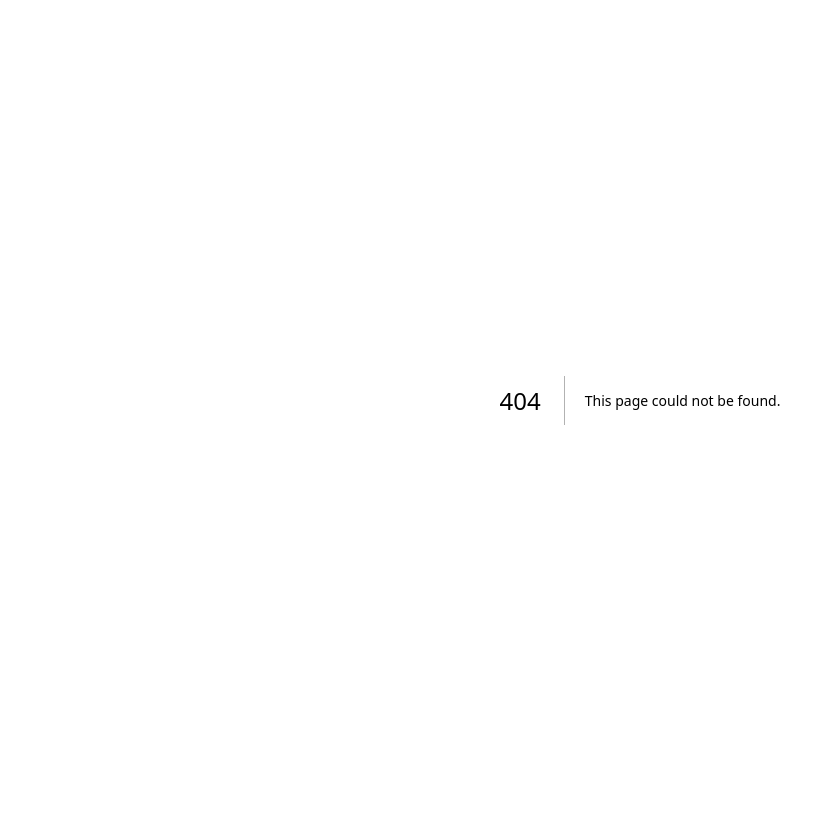
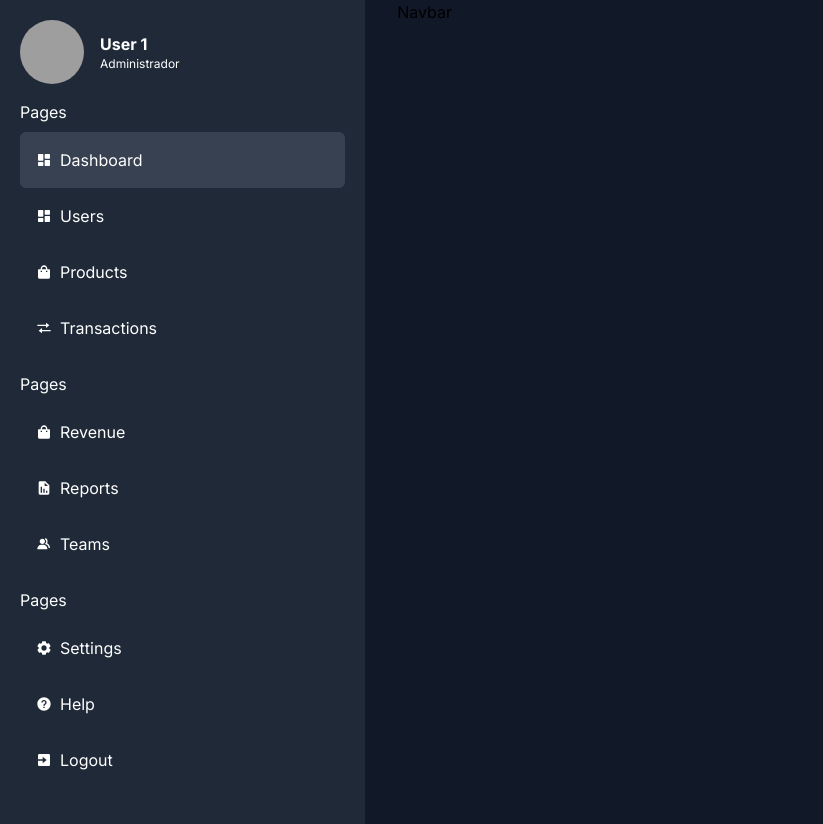
Before and after one commit to leandrNvs/dashboard, a Next.js app: page /dashboard in a window 1280 px wide. Before the commit this address had no page. Shown: the whole page, without its empty margins (0-823 px from the left). Before the commit the page ends 800 px from the top, so only its background shows below. Built offline with nearby package versions, Linux system fonts and the light colour scheme; grey boxes are pictures that could not be loaded.

Commit message:
dashboard's sidebar done

```diff
--- /dev/null
+++ b/src/app/dashboard/page.tsx
@@ -0,0 +1,13 @@
+import Navbar from "@/components/dashboard/navbar";
+import Sidebar from "@/components/dashboard/sidebar";
+
+export default function Page() {
+  return (
+    <section className="min-h-screen bg-gray-900 flex gap-8">
+      <Sidebar />
+      <div className="flex-grow-[10]">
+        <Navbar />
+      </div>
+    </section>
+  );
+}
--- /dev/null
+++ b/src/components/dashboard/listlink/index.tsx
@@ -0,0 +1,25 @@
+"use client";
+
+import { usePathname } from "next/navigation";
+import Link from "next/link";
+
+interface IListLink {
+  href: string;
+  text: string;
+  Icon: any;
+}
+
+export default function ListLink({ href, text, Icon }: IListLink) {
+  const style = usePathname() === href ? "bg-gray-700" : null;
+
+  return (
+    <li>
+      <Link
+        href={href}
+        className={`${style} flex items-center gap-2 p-4 hover:bg-gray-700 rounded-md`}
+      >
+        {Icon} {text}
+      </Link>
+    </li>
+  );
+}
--- /dev/null
+++ b/src/components/dashboard/navbar/index.tsx
@@ -0,0 +1,3 @@
+export default function Navbar() {
+  return <h1>Navbar</h1>;
+}
--- /dev/null
+++ b/src/components/dashboard/sidebar/index.tsx
@@ -0,0 +1,76 @@
+import IChildren from "@/interfaces/children";
+import Image from "next/image";
+import {
+  BiSolidCog,
+  BiSolidDashboard,
+  BiSolidExit,
+  BiSolidGroup,
+  BiSolidHelpCircle,
+  BiSolidReport,
+  BiSolidShoppingBag,
+  BiTransfer,
+} from "react-icons/bi";
+import ListLink from "../listlink";
+
+interface ISidebarSection extends IChildren {
+  title: string;
+}
+
+const SidebarSection = ({ title, children }: ISidebarSection) => {
+  return (
+    <div className="my-4 text-white">
+      <h3>{title}</h3>
+      <ul className="pt-2">{children}</ul>
+    </div>
+  );
+};
+
+export default function Sidebar() {
+  return (
+    <aside className="flex-grow-[2] bg-gray-800 p-5">
+      <div className="flex items-center gap-4 text-white">
+        <img
+          src="https://images.pexels.com/photos/2007647/pexels-photo-2007647.jpeg?auto=compress&cs=tinysrgb&w=1260&h=750&dpr=1"
+          alt=""
+          className="rounded-full h-16 w-16"
+        />
+        <div className="flex flex-col">
+          <h2 className="font-bold">User 1</h2>
+          <span className="text-xs">Administrador</span>
+        </div>
+      </div>
+      <SidebarSection title="Pages">
+        <ListLink
+          href="/dashboard"
+          text="Dashboard"
+          Icon={<BiSolidDashboard />}
+        />
+        <ListLink href="/users" text="Users" Icon={<BiSolidDashboard />} />
+        <ListLink
+          href="/products"
+          text="Products"
+          Icon={<BiSolidShoppingBag />}
+        />
+        <ListLink
+          href="/transactions"
+          text="Transactions"
+          Icon={<BiTransfer />}
+        />
+      </SidebarSection>
+      <SidebarSection title="Pages">
+        <ListLink
+          href="/revenue"
+          text="Revenue"
+          Icon={<BiSolidShoppingBag />}
+        />
+        <ListLink href="/reports" text="Reports" Icon={<BiSolidReport />} />
+        <ListLink href="/teams" text="Teams" Icon={<BiSolidGroup />} />
+      </SidebarSection>
+      <SidebarSection title="Pages">
+        <ListLink href="/settings" text="Settings" Icon={<BiSolidCog />} />
+        <ListLink href="/help" text="Help" Icon={<BiSolidHelpCircle />} />
+        <ListLink href="/logout" text="Logout" Icon={<BiSolidExit />} />
+      </SidebarSection>
+    </aside>
+  );
+}
```
Also changed, not shown: package.json (+5 -4 lines), 1 other file (tests, documents, lock files or other folders).
